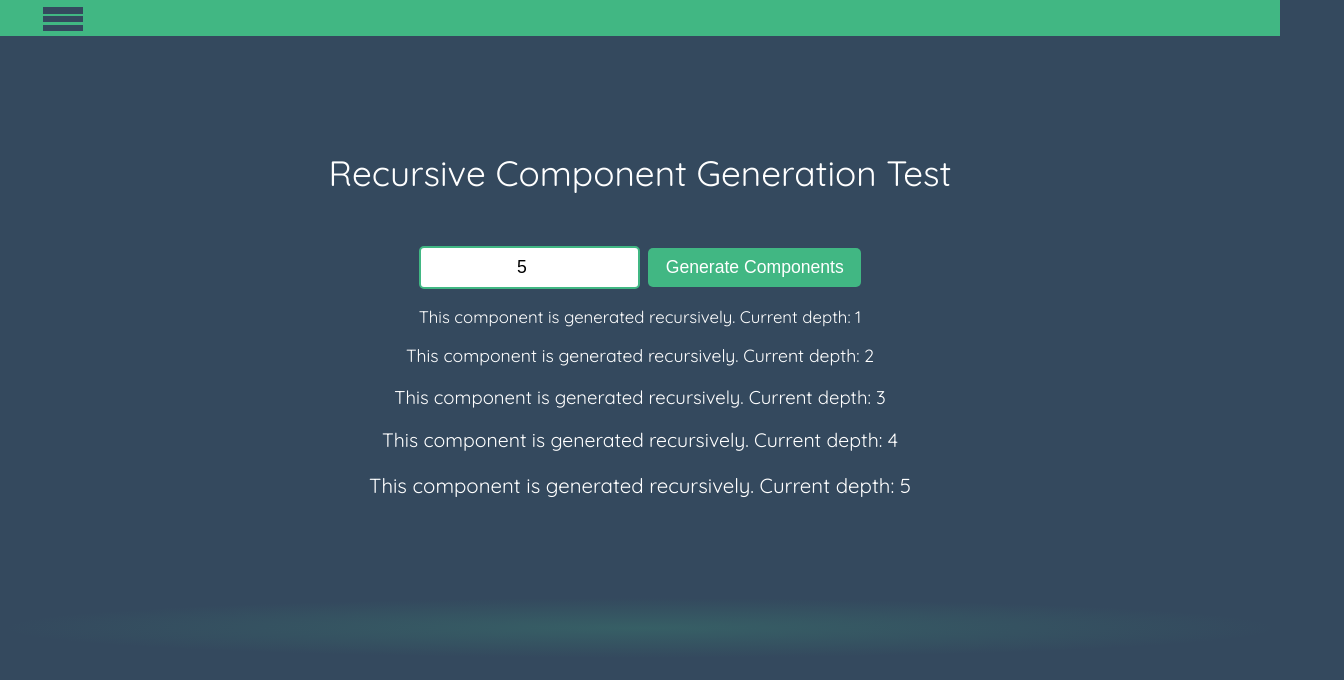
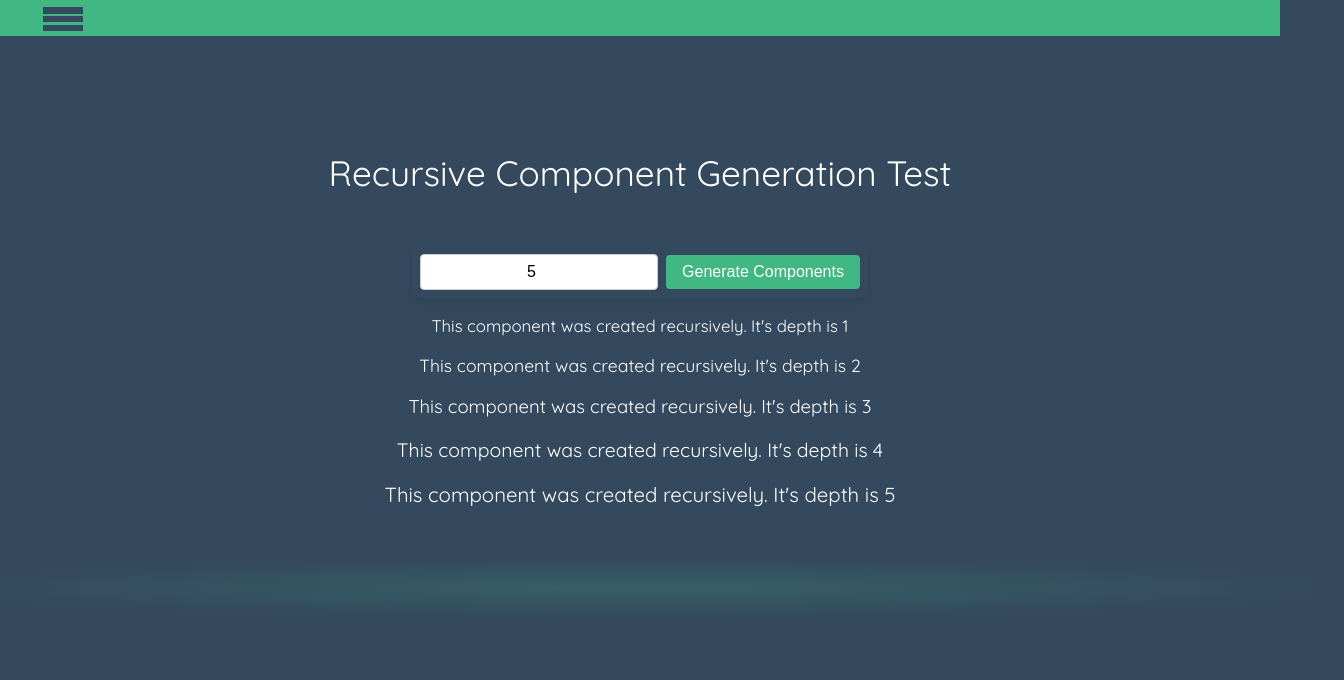
Before and after one commit to RZEPI/engineering-thesis-vue, a Vue app in the folder vue-app/: page /RecursiveRendering in a window 1280 px wide. Both pictures are taken after typing "5" into the empty fields and a click on the button "Generate Components". Shown: the top 680 px of the page, 1344 px wide, since content can reach past the window. Built offline with nearby package versions, Linux system fonts and the light colour scheme.

Commit message:
Updated coding for recursive rendering test

```diff
--- /dev/null
+++ b/vue-app/src/components/UI/Recursive.vue
@@ -0,0 +1,30 @@
+<template>
+    <div class="recursive-component">
+        <p>{{ props.message }} {{ props.depth }}</p>
+        <Recursive
+        v-if="props.depth < props.maxDepth"
+        :message = "props.message"
+        :depth = "props.depth + 1"
+        :maxDepth = "props.maxDepth"
+        />
+    </div>
+</template>
+
+<script setup lang="ts">
+import type { RecursiveProps } from "../../models/RecursiveProps"
+import { defineProps, defineComponent } from "vue";
+import Recursive from "./Recursive.vue"
+const props = defineProps<RecursiveProps>();
+defineComponent({
+    components: {
+      Recursive,
+    },
+  });
+</script>
+
+<style scoped>
+.recursive-component {
+  text-align: center;
+  font-size: 1.05em;
+}
+</style>
--- a/vue-app/src/components/UI/RecursiveComponent.vue
+++ /dev/null
@@ -1,43 +0,0 @@
-<template>
-  <div class="recursive-component">
-    <p>{{ message }} {{ currentDepth }}</p>
-    <RecursiveComponent
-      v-if="currentDepth < maxDepth"
-      :message="message"
-      :maxDepth="maxDepth"
-      :currentDepth="currentDepth + 1"
-    />
-  </div>
-</template>
-
-<script lang="ts">
-import { defineComponent } from "vue";
-
-export default defineComponent({
-  name: "RecursiveComponent",
-  props: {
-    message: {
-      type: String,
-      required: true,
-    },
-    maxDepth: {
-      type: Number,
-      required: true,
-    },
-    currentDepth: {
-      type: Number,
-      default: 1,
-    },
-  },
-  components: {
-    RecursiveComponent: () => import('./RecursiveComponent.vue'), // Lazy-load
-  },
-});
-</script>
-
-<style scoped>
-.recursive-component {
-  text-align: center;
-  font-size: 1.05em;
-}
-</style>
--- /dev/null
+++ b/vue-app/src/models/RecursiveProps.ts
@@ -0,0 +1,5 @@
+export type RecursiveProps = {
+    message: string;
+    depth: number;
+    maxDepth: number;
+}
--- a/vue-app/src/pages/RecursivePage.vue
+++ b/vue-app/src/pages/RecursivePage.vue
@@ -5,60 +5,43 @@
     <div class="input-container">
       <input
         type="number"
-        v-model.number="depthInput"
+        v-model.number="maxDepthInput"
         placeholder="Amount of components"
         min="1"
       />
-      <button @click="generateComponents">Generate Components</button>
+      <button @click="setMaxDepth">Generate Components</button>
     </div>
 
-    <RecursiveComponent
-      v-if="depth > 0"
-      message="This component is generated recursively. Current depth: "
-      :maxDepth="depth"
+    <Recursive
+      v-if="maxDepth > 0"
+      message="This component was created recursively. It's depth is"
+      :depth = "1"
+      :maxDepth="maxDepth"
     />
   </div>
-<div class="gradient"></div>
+  <div class="gradient"></div>
 </template>
 
-<script lang="ts">
-import { defineComponent, ref } from "vue";
-import RecursiveComponent from "../components/UI/RecursiveComponent.vue";
+<script setup lang="ts">
+import { ref } from "vue";
+import Recursive from "../components/UI/Recursive.vue";
+const maxDepthInput = ref<number | null>(null);
+const maxDepth = ref<number>(0);
 
-export default defineComponent({
-  name: "App",
-  components: {
-    RecursiveComponent,
-  },
-  setup() {
-    const depthInput = ref<number | null>(null);
-    const depth = ref<number>(0);
-
-    const generateComponents = () => {
-      if (depthInput.value && depthInput.value > 0) {
-        depth.value = depthInput.value;
-      } else {
-        alert("Please enter a number greater than 0.");
-      }
-    };
-
-    return {
-      depthInput,
-      depth,
-      generateComponents,
-    };
-  },
-});
+function setMaxDepth(){
+  if(maxDepthInput.value && maxDepthInput.value > 0){
+    maxDepth.value = maxDepthInput.value;
+  }
+}
 </script>
 
 <style scoped>
-.main-container {
+div.main-container {
   display: flex;
   flex-direction: column;
   align-items: center;
   margin: 5em auto;
   width: 60%;
-  position: relative;
 }
 
 p {
@@ -69,43 +52,45 @@ p {
 
 .input-container {
   display: flex;
+  align-items: center;
   justify-content: center;
-  align-items: center;
   gap: 0.5em;
   margin-top: 1em;
-  z-index: 1;
+  padding: 0.5em;
+  border-radius: 8px;
+  box-shadow: 0px 4px 8px rgba(0, 0, 0, 0.1);
 }
 
 input[type="number"] {
   padding: 0.5em;
-  font-size: 1.1em;
-  width: 200px;
-  border: 2px solid #41b783;
-  border-radius: 5px;
+  font-size: 1em;
+  border: 1px solid #ccc;
+  border-radius: 4px;
+   width: 220px;
   text-align: center;
 }
 
 button {
   padding: 0.5em 1em;
-  font-size: 1.1em;
+  font-size: 1em;
   border: none;
+  border-radius: 4px;
   background-color: #41b783;
   color: white;
-  border-radius: 5px;
   cursor: pointer;
-  transition: background-color 0.3s;
+  transition: background-color 0.3s ease;
 }
 
 button:hover {
-  background-color: #349a66;
+  background-color: #369e6d;
 }
 
 .gradient {
-  margin-top: 20px;
+  margin-top: -50px;
+  margin-left: -5%;
   height: 100px;
-  width: 100%;
+  width: 110%;
   position: relative;
-  z-index: 0;
   background: rgba(0, 0, 0, 0);
   background: radial-gradient(
     closest-side at 50% 30%,
```
